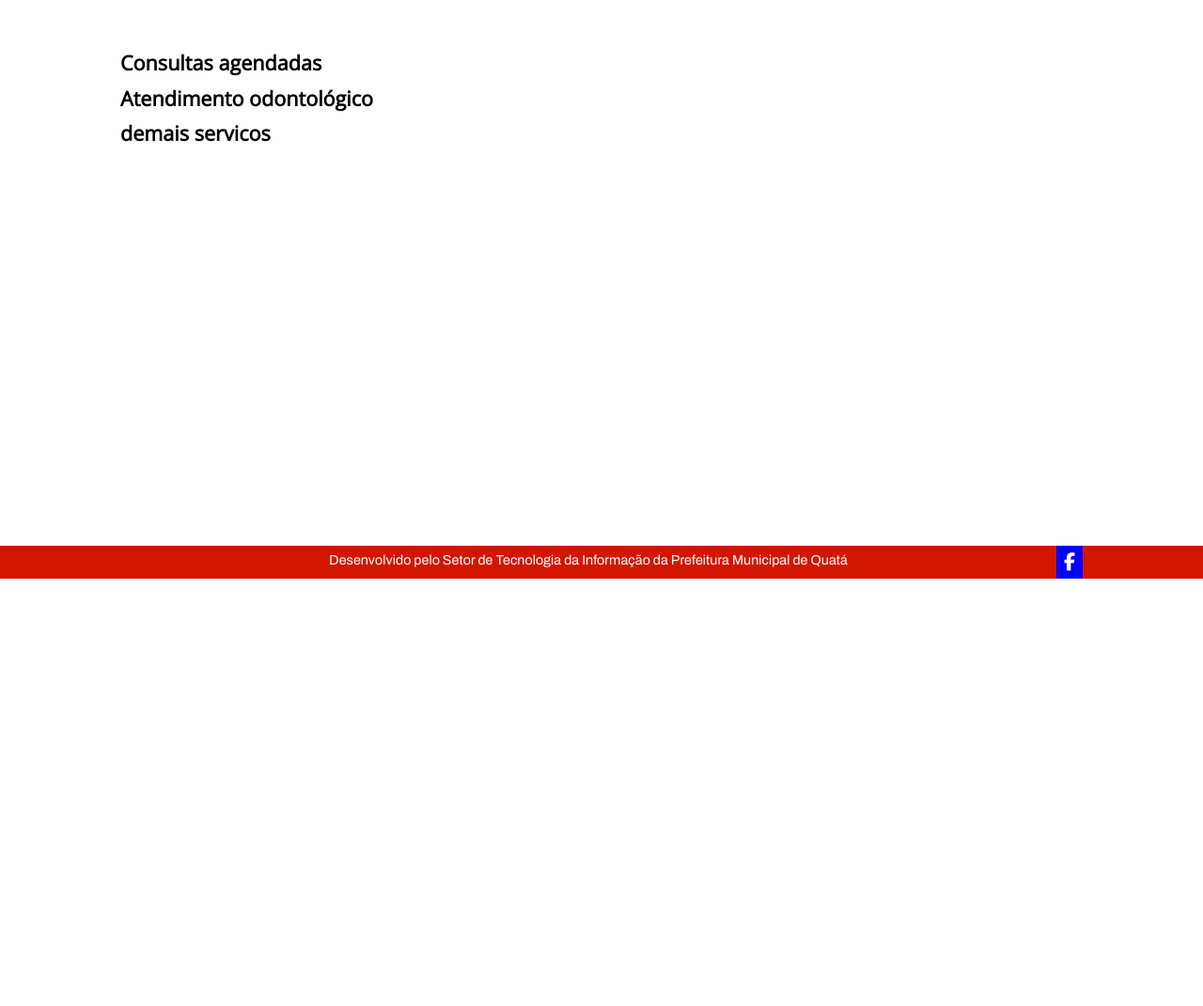
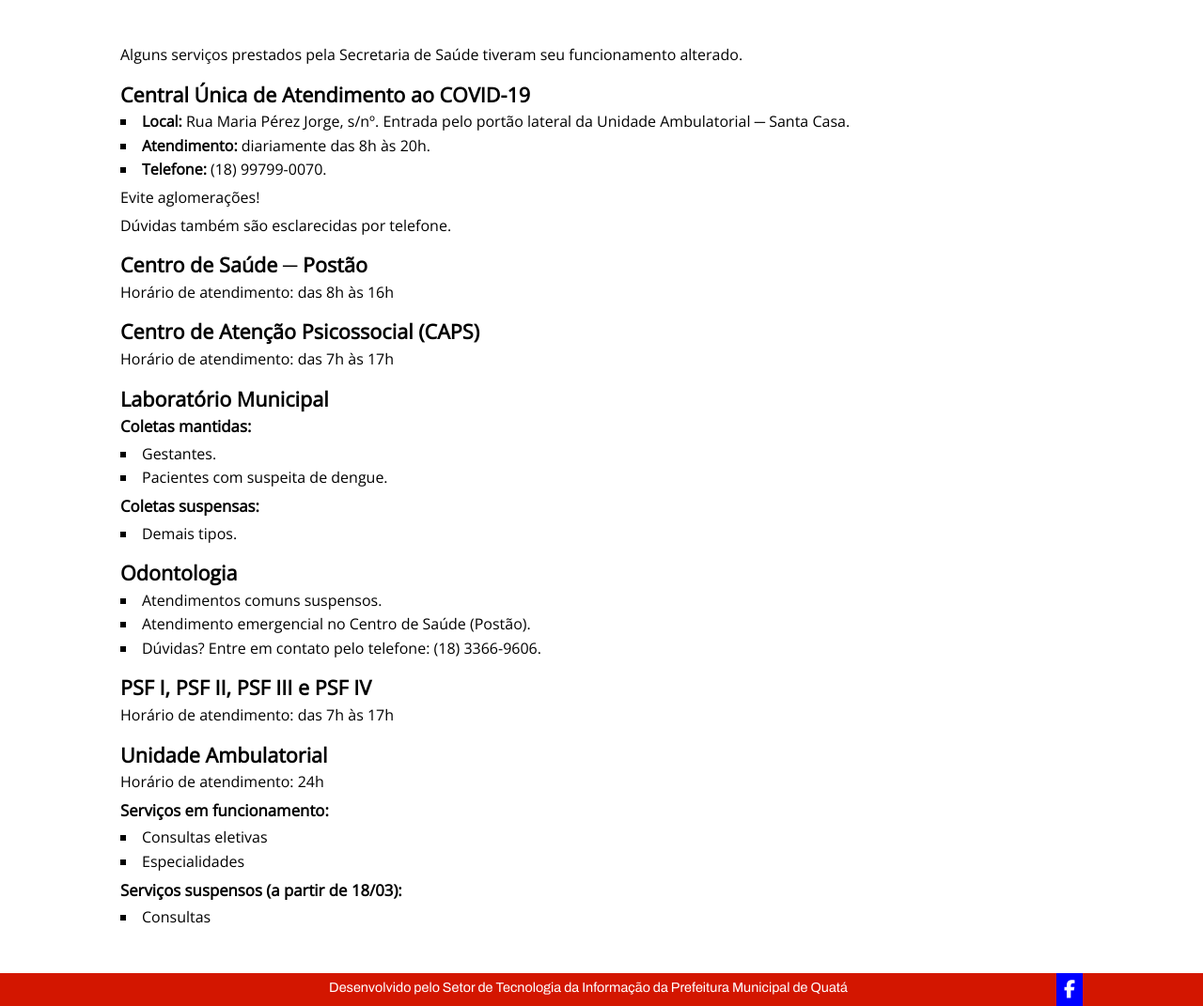
Before and after one commit to rafaelssantos/coronavirus, a PHP site: page /saude/demais-servicos-e-informacoes.php in a window 1280 px wide. Shown: the part 184-1255 px from the top of the page at 94% size. Before the commit the page ends 800 px from the top, so only its background shows below. Run offline with PHP 8.4, Linux system fonts and the light colour scheme; some libraries are stand-ins or nearby versions.

Commit message:
Funcionamento de repartições da saúde.

```diff
--- a/contato.php
+++ b/contato.php
@@ -42,7 +42,7 @@ include_once('conf/conf.php');
 			<h2>Central Única de Atendimento ao COVID-19</h2>
 			<ul>
 				<li><strong>Local:</strong> Rua Maria Pérez Jorge, s/nº. Entrada pelo portão lateral da Unidade Ambulatorial ─ Santa Casa.</li>
-				<li><strong>Funcionamento:</strong> 8h às 20h, todos os dias.</li>
+				<li><strong>Atendimento:</strong> diariamente das 8h às 20h.</li>
 				<li><strong>Telefone:</strong> (18) 99799-0070.</li>
 			</ul>
 			<p>Evite aglomerações!</p>
--- a/css/content.css
+++ b/css/content.css
@@ -83,7 +83,6 @@ abbr {
 .content h3,
 .content h4,
 .content h5 {
-    margin-top: 1rem;
     margin-bottom: 0.25rem;
     text-align: justify;
 }
@@ -105,25 +104,28 @@ abbr {
 }
 
 .content h1 {
+    margin-top: 1.25rem;
     font-size: 135%;
 }
 
 .content h2 {
+    margin-top: 1rem;
     font-size: 120%;
 }
 
 .content h3 {
+    margin-top: 1rem;
     font-size: 115%;
 }
 
 .content h4 {
+    margin-top: 0.5rem;
     font-size: 110%;
-    /* margin-top: 0.5rem; */
 }
 
 .content h5 {
+    margin-top: 0.5rem;
     font-size: 105%;
-    /* margin-top: 0.5rem; */
 }
 
 .content .read-more {
--- a/saude/covid-19.php
+++ b/saude/covid-19.php
@@ -88,7 +88,7 @@ $contact_url = BASE_URL_DIR . "contato.php";
 			<h2>Central Única de Atendimento ao COVID-19</h2>
 			<ul>
 				<li><strong>Local:</strong> Rua Maria Pérez Jorge, s/nº. Entrada pelo portão lateral da Unidade Ambulatorial ─ Santa Casa.</li>
-				<li><strong>Funcionamento:</strong> 8h às 20h, todos os dias.</li>
+				<li><strong>Horário de atendimento:</strong> diariamente das 8h às 20h</li>
 				<li><strong>Telefone:</strong> (18) 99799-0070.</li>
 			</ul>
 			<p>Evite aglomerações!</p>
--- a/saude/demais-servicos-e-informacoes.php
+++ b/saude/demais-servicos-e-informacoes.php
@@ -44,9 +44,56 @@ $contact_url = BASE_URL_DIR . "contato.php";
 
 
 	<div class='content'>
-        <h1>Consultas agendadas</h1>
-		<h1>Atendimento odontológico</h1>
-		<h1>demais servicos</h1>
+		<p>Alguns serviços prestados pela Secretaria de Saúde tiveram seu funcionamento alterado.</p>
+		<h1>Central Única de Atendimento ao COVID-19</h1>
+			<ul>
+				<li><strong>Local:</strong> Rua Maria Pérez Jorge, s/nº. Entrada pelo portão lateral da Unidade Ambulatorial ─ Santa Casa.</li>
+				<li><strong>Atendimento:</strong> diariamente das 8h às 20h.</li>
+				<li><strong>Telefone:</strong> (18) 99799-0070.</li>
+			</ul>
+			<p>Evite aglomerações!</p>
+			<p>Dúvidas também são esclarecidas por telefone.</p>
+
+		<h1>Centro de Saúde ─ Postão</h1>
+		<p>Horário de atendimento: das 8h às 16h</p>
+
+		<h1>Centro de Atenção Psicossocial (CAPS)</h1>
+		<p>Horário de atendimento: das 7h às 17h</p>
+
+		<h1>Laboratório Municipal</h1>
+		<h5>Coletas mantidas:</h5>
+		<ul>
+			<li>Gestantes.</li>
+			<li>Pacientes com suspeita de dengue.</li>
+		</ul>
+
+		<h5>Coletas suspensas:</h5>
+		<ul>
+			<li>Demais tipos.</li>
+		</ul>
+
+		<h1>Odontologia</h1>
+		<ul>
+			<li>Atendimentos comuns suspensos.</li>
+			<li>Atendimento emergencial no Centro de Saúde (Postão).</li>
+			<li>Dúvidas? Entre em contato pelo telefone: (18) 3366-9606.</li>
+		</ul>
+
+		<h1>PSF I, PSF II, PSF III e PSF IV</h1>
+		<p>Horário de atendimento: das 7h às 17h</p>
+
+		<h1>Unidade Ambulatorial</h1>
+		<p>Horário de atendimento: 24h</p>
+		<h5>Serviços em funcionamento:</h5>
+		<ul>
+			<li>Consultas eletivas</li>
+			<li>Especialidades</li>
+		</ul>
+		<h5>Serviços suspensos (a partir de 18/03):</h5>
+		<ul>
+			<li>Consultas</li>
+		</ul>
+
 	</div>
 
 	<?php include(HTDOCS_DIR . '/html/footer.php'); ?>
```
